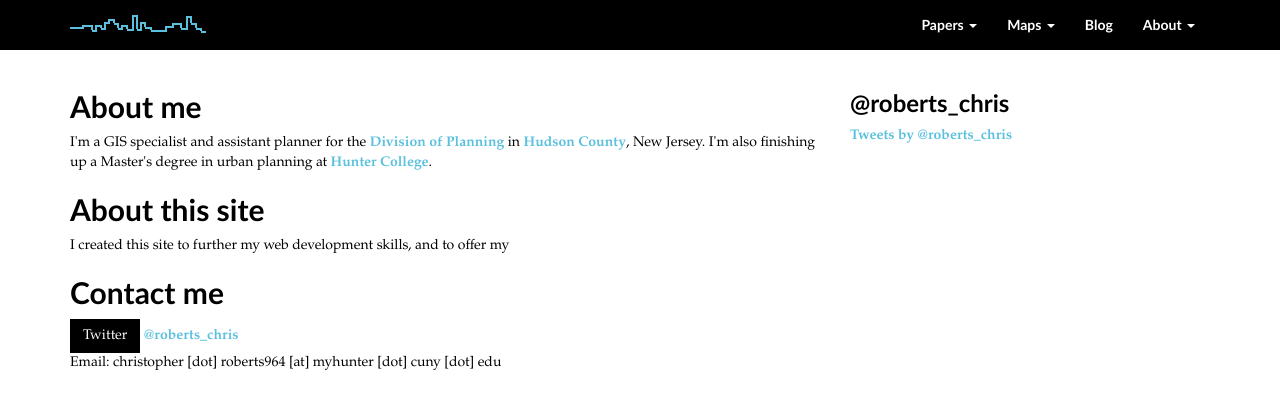
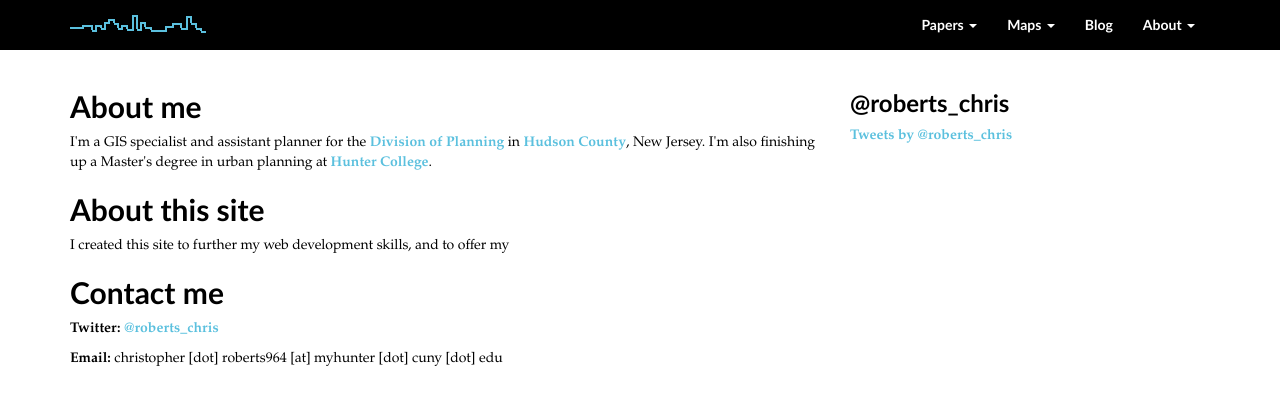
Before and after one commit to chrisrobertsnyc/chrisrobertsnyc.github.io, a Jekyll site: the page built from about/me.html, in a window 1280 px wide. Shown: the top 409 px of the page. Built offline with Jekyll 4.4.1, drawn with Linux system fonts in a browser that asks for light colours; nearby versions of some CDN libraries; comment, search, counter and statistics services are not loaded.

Commit message:
Update me.html

```diff
--- a/about/me.html
+++ b/about/me.html
@@ -8,6 +8,6 @@ title: Me
 	<h2>About this site</h2>
 	<p>I created this site to further my web development skills, and to offer my </p>
 	<h2>Contact me</h2>
-	<button type="button" class="btn btn-default btn-s disabled="disabled"">Twitter</button> <a href="http://www.twitter.com/roberts_chris">@roberts_chris</a>
-	<p>Email: christopher [dot] roberts964 [at] myhunter [dot] cuny [dot] edu</p>
+	<p><strong>Twitter:</strong> <a href="http://www.twitter.com/roberts_chris">@roberts_chris</a></p>
+	<p><strong>Email:</strong> christopher [dot] roberts964 [at] myhunter [dot] cuny [dot] edu</p>
 </div>
```
